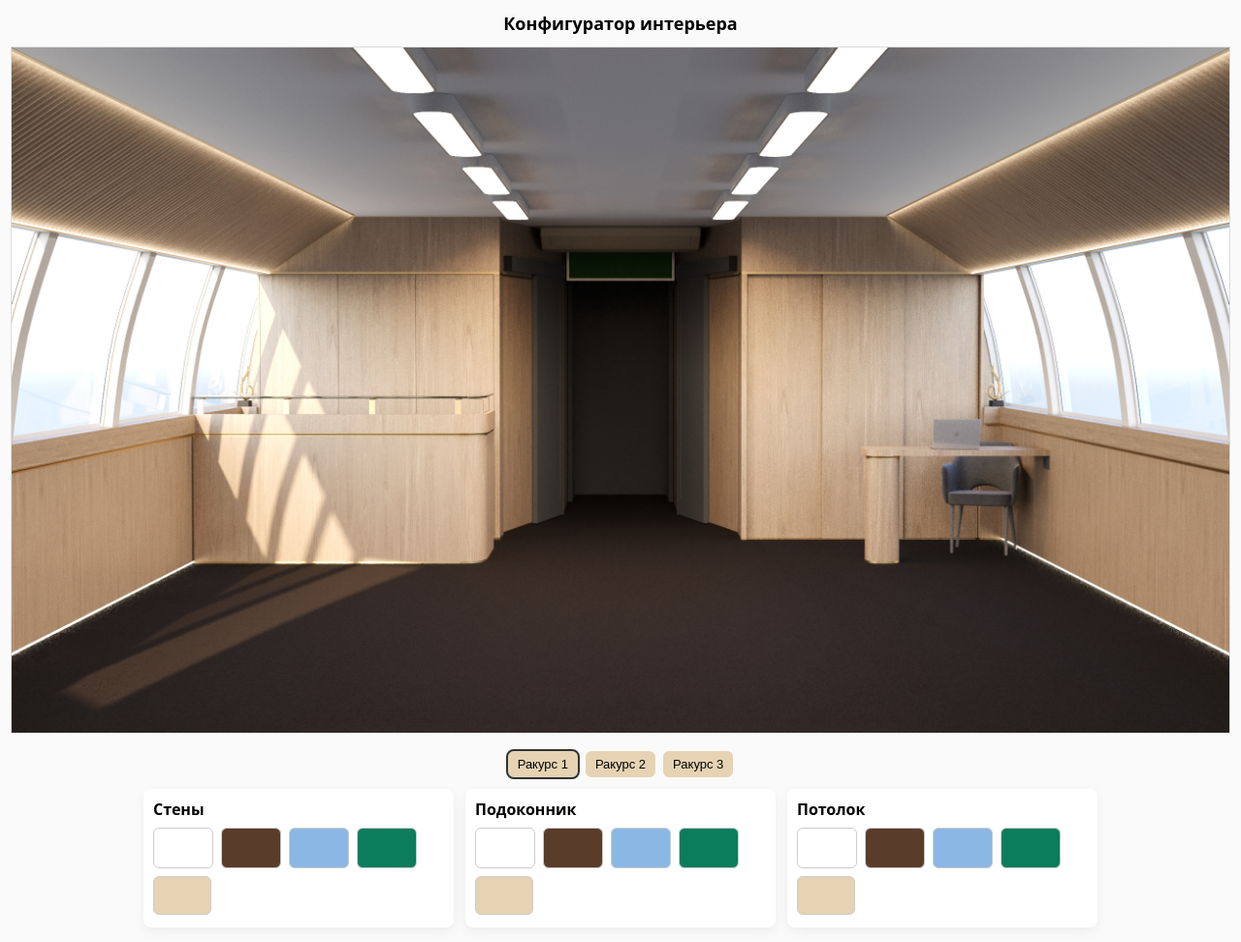
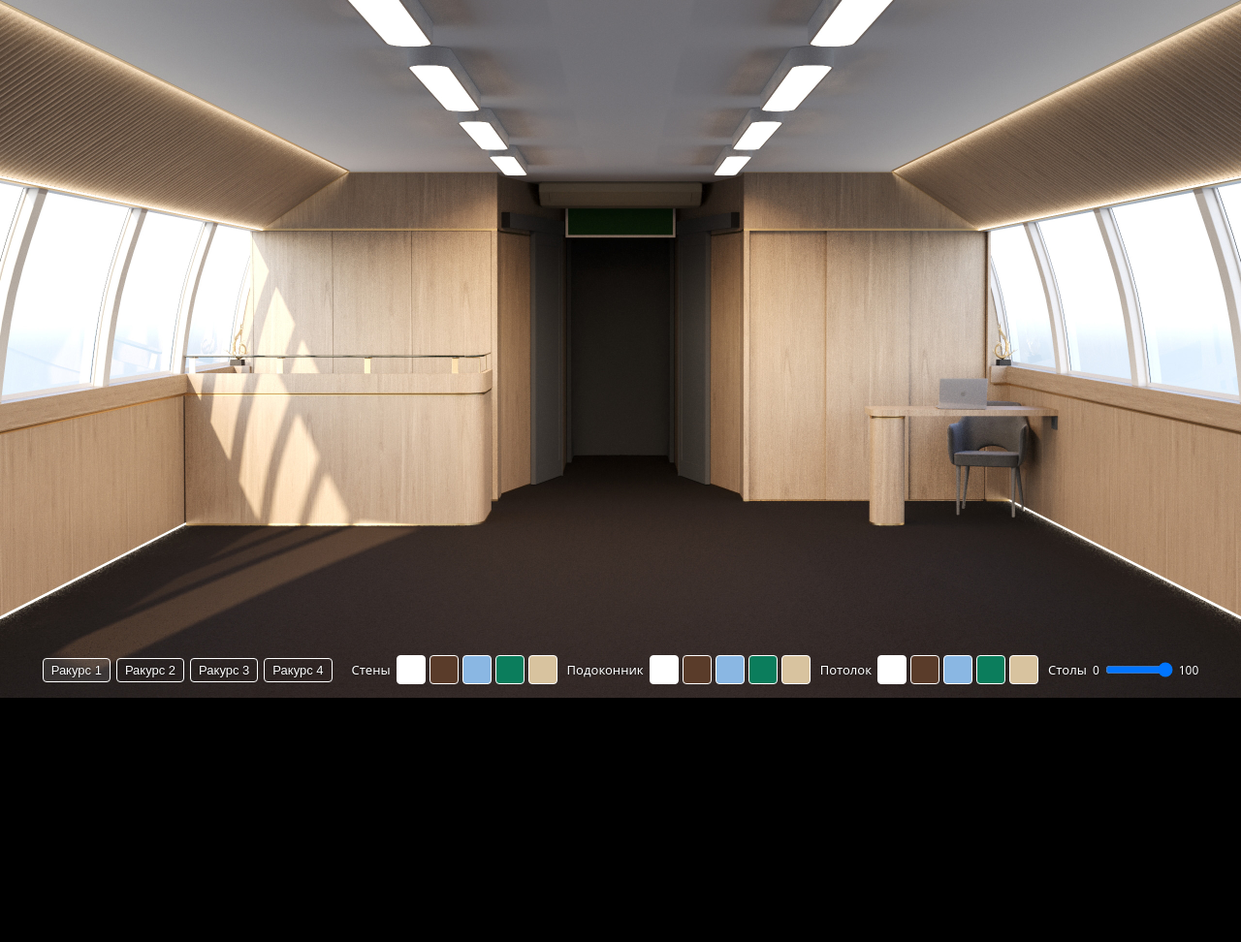
Before and after one commit to IDD-123/Ship-interior, a plain HTML site: page index.html in a window 1280 px wide. Shown: the whole page at 97% size. After the commit the page ends 800 px from the top, so only its background shows below. Drawn offline with Linux system fonts and the light colour scheme.

Commit message:
index.html

```diff
--- a/index.html
+++ b/index.html
@@ -3,164 +3,140 @@
 <head>
   <meta charset="utf-8" />
   <meta name="viewport" content="width=device-width,initial-scale=1" />
-  <title>Интерьер — конфигуратор</title>
+  <title>Конфигуратор</title>
   <style>
-    :root{font-family:system-ui,-apple-system,"Segoe UI",Roboto,Arial}
-    body{margin:12px;background:#fafafa;display:flex;flex-direction:column;align-items:center;gap:12px}
-    h1{font-size:18px;margin:0}
-    .stage{width:100%;max-width:1280px;aspect-ratio:16/9;border:1px solid #ddd;position:relative;overflow:hidden;background:#000}
+    body{margin:0;background:#000;display:flex;justify-content:center;align-items:center;flex-direction:column;font-family:system-ui}
+    .stage{position:relative;width:100%;max-width:1280px;aspect-ratio:16/9;background:#000;overflow:hidden}
     .layer{position:absolute;inset:0}
-    .layer img{width:100%;height:100%;object-fit:cover;display:block;pointer-events:none}
-    .controls{display:flex;flex-wrap:wrap;gap:12px;justify-content:center;width:100%}
-    .block{background:#fff;padding:10px;border-radius:8px;box-shadow:0 4px 12px rgba(0,0,0,0.06);width:300px}
-    .thumbs{display:flex;flex-wrap:wrap;gap:8px;margin-top:8px}
-    .thumb{width:60px;height:40px;border-radius:6px;border:1px solid #ccc;display:inline-grid;place-items:center;cursor:pointer;font-weight:600}
-    .thumb.active{outline:3px solid #222;transform:scale(1.03)}
-    .view-controls{display:flex;gap:8px}
-    .view-controls button{padding:6px 10px;border-radius:6px;border:none;background:#e6d3b3;cursor:pointer}
-    .small{font-size:13px;padding:6px 8px}
-    .clear-btn{width:60px;height:40px;border-radius:6px;border:1px solid #ccc;background:#e6d3b3;cursor:pointer}
-    #status{font-size:13px;color:#a33;min-height:18px;margin-top:6px}
-    @media(max-width:560px){.block{width:44vw}.thumb{width:44px;height:32px}.clear-btn{width:44px;height:32px}}
+    .layer img{width:100%;height:100%;object-fit:cover;display:block}
+    .controls{position:absolute;bottom:10px;left:0;right:0;display:flex;justify-content:center;align-items:center;flex-wrap:wrap;gap:10px;background:none;padding:4px}
+    .view-controls{display:flex;gap:6px;margin-right:10px;flex-wrap:wrap;justify-content:center}
+    .view-controls button{padding:4px 8px;background:none;border:1px solid #fff;border-radius:4px;color:#fff;cursor:pointer;text-shadow:0 0 2px #000;font-size:13px}
+    .view-controls button.active{background:rgba(255,255,255,0.1)}
+    .block{display:flex;align-items:center;gap:6px;color:#fff;text-shadow:0 0 2px #000;flex-wrap:wrap;justify-content:center;font-size:13px}
+    .thumbs{display:flex;gap:4px;flex-wrap:wrap;justify-content:center}
+    .thumb{width:28px;height:28px;border-radius:4px;border:1px solid #fff;cursor:pointer}
+    .thumb.active{outline:2px solid #fff;transform:scale(1.05)}
+    .slider-block{display:flex;align-items:center;gap:4px;color:#fff;text-shadow:0 0 2px #000;font-size:12px}
+    input[type="range"]{width:70px;cursor:pointer}
+
+    @media (max-width:768px){
+      .controls{gap:6px;bottom:4px;padding:2px}
+      .view-controls button{font-size:11px;padding:3px 6px}
+      .thumb{width:24px;height:24px}
+      input[type="range"]{width:60px}
+    }
   </style>
 </head>
 <body>
-  <h1>Конфигуратор интерьера</h1>
-
   <div class="stage" id="stage">
     <div class="layer" id="baseLayer"></div>
     <div class="layer" id="wallsLayer"></div>
     <div class="layer" id="sillLayer"></div>
     <div class="layer" id="ceilingLayer"></div>
-  </div>
-
-  <div class="view-controls" style="margin-top:6px">
-    <button class="small" id="viewBtn0">Ракурс 1</button>
-    <button class="small" id="viewBtn1">Ракурс 2</button>
-    <button class="small" id="viewBtn2">Ракурс 3</button>
-  </div>
-
-  <div class="controls" id="controls">
-    <div class="block">
-      <strong>Стены</strong>
-      <div class="thumbs" id="wallsThumbs"></div>
-      <div style="margin-top:8px"><button class="clear-btn" onclick="clearLayer('walls')"></button></div>
-    </div>
-
-    <div class="block">
-      <strong>Подоконник</strong>
-      <div class="thumbs" id="sillThumbs"></div>
-      <div style="margin-top:8px"><button class="clear-btn" onclick="clearLayer('sill')"></button></div>
-    </div>
-
-    <div class="block">
-      <strong>Потолок</strong>
-      <div class="thumbs" id="ceilingThumbs"></div>
-      <div style="margin-top:8px"><button class="clear-btn" onclick="clearLayer('ceiling')"></button></div>
+    <div class="layer" id="tablesLayer"></div>
+    <div class="controls" id="controls">
+      <div class="view-controls" id="viewControls"></div>
+      <div class="block"><span>Стены</span><div class="thumbs" id="wallsThumbs"></div></div>
+      <div class="block"><span>Подоконник</span><div class="thumbs" id="sillThumbs"></div></div>
+      <div class="block"><span>Потолок</span><div class="thumbs" id="ceilingThumbs"></div></div>
+      <div class="block"><span>Столы</span>
+        <!-- убрал лишнюю кнопку/мини-цветы для столов — теперь управление только ползунком -->
+        <div class="slider-block"><span>0</span><input type="range" id="tablesOpacity" min="0" max="100" value="100"/><span>100</span></div>
+      </div>
     </div>
   </div>
 
-  <div id="status" aria-live="polite"></div>
-
 <script>
 (function(){
-  const views = ['view1','view2','view3'];
-  let currentView = 0;
-  const basePattern = 'base_beige_#.jpg';
-  const options = {
-    walls: [
-      {file:'walls_white_#.png', color:'#ffffff'},
-      {file:'walls_choco_#.png', color:'#5a3c2a'},
-      {file:'walls_blue_#.png', color:'#8ab7e3'},
-      {file:'walls_malachite_#.png', color:'#0b7d5c'}
+  const views=['view1','view2','view3','view4'];
+  let currentView=0;
+  const basePattern='base_beige_#.jpg';
+  const options={
+    walls:[
+      {file:'walls_white_#.png',color:'#fff'},
+      {file:'walls_choco_#.png',color:'#5a3c2a'},
+      {file:'walls_blue_#.png',color:'#8ab7e3'},
+      {file:'walls_malachite_#.png',color:'#0b7d5c'},
+      {file:'walls_beige_#.png',color:'#d8c39f'}
     ],
-    sill: [
-      {file:'sill_white_#.png', color:'#ffffff'},
-      {file:'sill_choco_#.png', color:'#5a3c2a'},
-      {file:'sill_blue_#.png', color:'#8ab7e3'},
-      {file:'sill_malachite_#.png', color:'#0b7d5c'}
+    sill:[
+      {file:'sill_white_#.png',color:'#fff'},
+      {file:'sill_choco_#.png',color:'#5a3c2a'},
+      {file:'sill_blue_#.png',color:'#8ab7e3'},
+      {file:'sill_malachite_#.png',color:'#0b7d5c'},
+      {file:'sill_beige_#.png',color:'#d8c39f'}
     ],
-    ceiling: [
-      {file:'ceiling_white_#.png', color:'#ffffff'},
-      {file:'ceiling_choco_#.png', color:'#5a3c2a'},
-      {file:'ceiling_blue_#.png', color:'#8ab7e3'},
-      {file:'ceiling_malachite_#.png', color:'#0b7d5c'}
-    ]
+    ceiling:[
+      {file:'ceiling_white_#.png',color:'#fff'},
+      {file:'ceiling_choco_#.png',color:'#5a3c2a'},
+      {file:'ceiling_blue_#.png',color:'#8ab7e3'},
+      {file:'ceiling_malachite_#.png',color:'#0b7d5c'},
+      {file:'ceiling_beige_#.png',color:'#d8c39f'}
+    ],
+    // файл мебели (столов/стульев) — должен быть один PNG с прозрачностью по ракурсам: tables_set_view1.png и пр.
+    tables:[{file:'tables_set_#.png',color:'#c9a96e'}]
   };
-  const state = {walls:'', sill:'', ceiling:''};
-  const baseEl = document.getElementById('baseLayer');
-  const layersMap = {walls: document.getElementById('wallsLayer'), sill: document.getElementById('sillLayer'), ceiling: document.getElementById('ceilingLayer')};
-  const statusEl = document.getElementById('status');
+
+  // состояние: теперь tables по умолчанию включены (чтобы картинка сразу показывалась)
+  const state={walls:'',sill:'',ceiling:'',tables: options.tables[0].file};
+
+  const baseEl=document.getElementById('baseLayer');
+  const layersMap={walls:document.getElementById('wallsLayer'),sill:document.getElementById('sillLayer'),ceiling:document.getElementById('ceilingLayer'),tables:document.getElementById('tablesLayer')};
+  const opacitySlider=document.getElementById('tablesOpacity');
 
   function preloadImage(src){
-    return new Promise(resolve => {
-      if(!src){ resolve(null); return; }
-      const img = new Image();
-      img.onload = () => resolve(img);
-      img.onerror = () => resolve(null);
-      img.src = src;
-    });
+    return new Promise(r=>{if(!src){r(null);return;}const i=new Image();i.onload=()=>r(i);i.onerror=()=>r(null);i.src=src;});
+  }
+  function makeName(p){return p.replace('#',views[currentView]);}
+
+  async function drawBase(){
+    baseEl.innerHTML='';
+    const img=await preloadImage(makeName(basePattern));
+    if(img)baseEl.appendChild(img);
+  }
+  async function drawLayer(layer){
+    const el=layersMap[layer];
+    el.innerHTML='';
+    const pattern=state[layer];
+    if(!pattern) return;
+    const img=await preloadImage(makeName(pattern));
+    if(img){
+      if(layer==='tables') img.style.opacity = (opacitySlider.value/100).toString();
+      el.appendChild(img);
+    }
   }
 
-  function makeName(pattern){ return pattern.replace('#', views[currentView]); }
-
-  async function drawBase(){
-    baseEl.innerHTML = '';
-    const name = makeName(basePattern);
-    const img = await preloadImage(name);
-    if(img){ baseEl.appendChild(img); statusEl.textContent = ''; }
-    else { baseEl.style.background = '#e6d3b3'; statusEl.textContent = 'Базовое изображение не найдено: '+name; }
-  }
-
-  async function drawLayer(layerKey){
-    const el = layersMap[layerKey];
-    el.innerHTML = '';
-    const pattern = state[layerKey];
-    if(!pattern) return;
-    const name = makeName(pattern);
-    const img = await preloadImage(name);
-    if(img){ el.appendChild(img); statusEl.textContent = ''; }
-    else { const warn = document.createElement('div'); warn.style.cssText = 'position:absolute;inset:0;display:flex;align-items:center;justify-content:center;color:#fff;background:rgba(160,0,0,0.5);font-weight:700;text-align:center;padding:8px'; warn.textContent = 'Файл не найден: '+name; el.appendChild(warn); statusEl.textContent = 'Не найдены некоторые файлы — проверьте имена и расположение рядом с HTML.'; }
-  }
-
-  function clearLayer(layer){ state[layer] = ''; document.querySelectorAll('#'+layer+'Thumbs .thumb').forEach(t=>t.classList.remove('active')); drawLayer(layer); }
-
+  // создаём мини-кнопки только для real color layers (без столов)
   function setupThumbs(){
-    ['walls','sill','ceiling'].forEach(layer => {
-      const container = document.getElementById(layer+'Thumbs');
-      container.innerHTML = '';
-      options[layer].forEach(opt => {
-        const div = document.createElement('div');
-        div.className = 'thumb';
-        div.style.background = opt.color;
-        div.dataset.filePattern = opt.file;
-        div.addEventListener('click', () => {
-          state[layer] = opt.file;
-          document.querySelectorAll('#'+layer+'Thumbs .thumb').forEach(t=>t.classList.remove('active'));
-          div.classList.add('active');
-          drawLayer(layer);
-        });
-        container.appendChild(div);
+    ['walls','sill','ceiling'].forEach(layer=>{
+      const c=document.getElementById(layer+'Thumbs');
+      c.innerHTML='';
+      options[layer].forEach(opt=>{
+        const d=document.createElement('div');
+        d.className='thumb'; d.style.background=opt.color;
+        d.onclick=()=>{ state[layer]=opt.file; document.querySelectorAll('#'+layer+'Thumbs .thumb').forEach(t=>t.classList.remove('active')); d.classList.add('active'); drawLayer(layer); };
+        c.appendChild(d);
       });
     });
   }
 
-  async function changeView(index){
-    if(index<0 || index>=views.length) return;
-    currentView = index;
-    document.querySelectorAll('.view-controls button').forEach((b,i)=> b.style.outline = (i===index? '2px solid #333' : ''));
+  async function changeView(i){
+    currentView=i;
+    document.querySelectorAll('.view-controls button').forEach((b,n)=>b.classList.toggle('active',n===i));
     await drawBase();
-    await Promise.all(['walls','sill','ceiling'].map(k => drawLayer(k)));
+    await Promise.all(['walls','sill','ceiling','tables'].map(k=>drawLayer(k)));
   }
 
-  window.clearLayer = clearLayer;
-  window.changeView = changeView;
+  opacitySlider.oninput = ()=>{ const img = layersMap.tables.querySelector('img'); if(img) img.style.opacity = opacitySlider.value/100; };
+
+  // создать кнопки ракурсов
+  const vc=document.getElementById('viewControls');
+  views.forEach((v,i)=>{const b=document.createElement('button');b.textContent='Ракурс '+(i+1);b.onclick=()=>changeView(i);vc.appendChild(b);});
 
   setupThumbs();
-  document.getElementById('viewBtn0').addEventListener('click', ()=> changeView(0));
-  document.getElementById('viewBtn1').addEventListener('click', ()=> changeView(1));
-  document.getElementById('viewBtn2').addEventListener('click', ()=> changeView(2));
   changeView(0);
+
 })();
 </script>
 </body>
```
